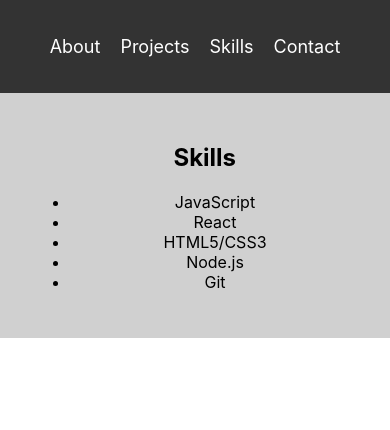
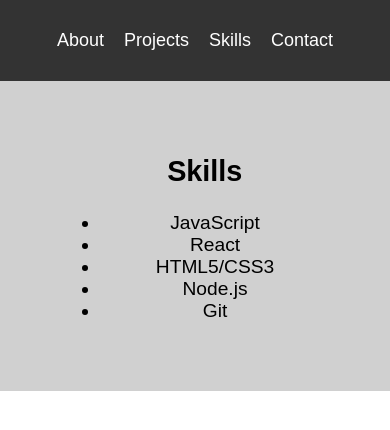
Before and after one commit to tramoonyane/my-portfolio-website, a React (Create React App) app in the folder my-portfolio/: page /skills in a window 390 px wide. Shown: the top 430 px of the page. Built offline with nearby package versions, Linux system fonts and the light colour scheme.

Commit message:
Update App.css

```diff
--- a/my-portfolio/src/App.css
+++ b/my-portfolio/src/App.css
@@ -1,14 +1,66 @@
 /* App.css */
-#about, #projects, #skills, #contact {
-  padding: 50px;
-  text-align: center;
-  font-size: 1.2em;
+
+/* Global styles */
+body {
+  margin: 0;
+  padding: 0;
+  font-family: Arial, sans-serif; /* Set a default font family */
+  background-color: #fff; /* Set a default background color */
+}
+
+.container {
+  max-width: 1200px;
+  margin: 0 auto; /* Center the content horizontally */
+  padding: 0 20px; /* Add some padding to the sides */
+}
+
+/* Header styles */
+.navbar {
+  background-color: #333;
+  color: #fff;
+  padding: 20px 0;
+}
+
+.navbar ul {
+  list-style: none;
+  margin: 0;
+  padding: 0;
+}
+
+.navbar ul li {
+  display: inline;
+  margin-right: 20px;
+}
+
+.navbar ul li:last-child {
+  margin-right: 0;
+}
+
+.navbar ul li a {
+  text-decoration: none;
+  color: #fff;
+}
+
+.navbar ul li a:hover {
+  color: #ffd700; /* Change color on hover */
+}
+
+/* Section styles */
+section {
+  padding: 50px 0; /* Add padding to all sections */
 }
 
 /* Media query for responsiveness */
 @media screen and (max-width: 768px) {
-  #about, #projects, #skills, #contact {
-    padding: 30px;
-    font-size: 1em;
+  .container {
+    padding: 0 10px; /* Reduce padding on smaller screens */
+  }
+
+  .navbar {
+    padding: 10px 0; /* Reduce padding in the header on smaller screens */
+  }
+
+  section {
+    padding: 30px 0; /* Reduce padding on all sections on smaller screens */
   }
 }
```
